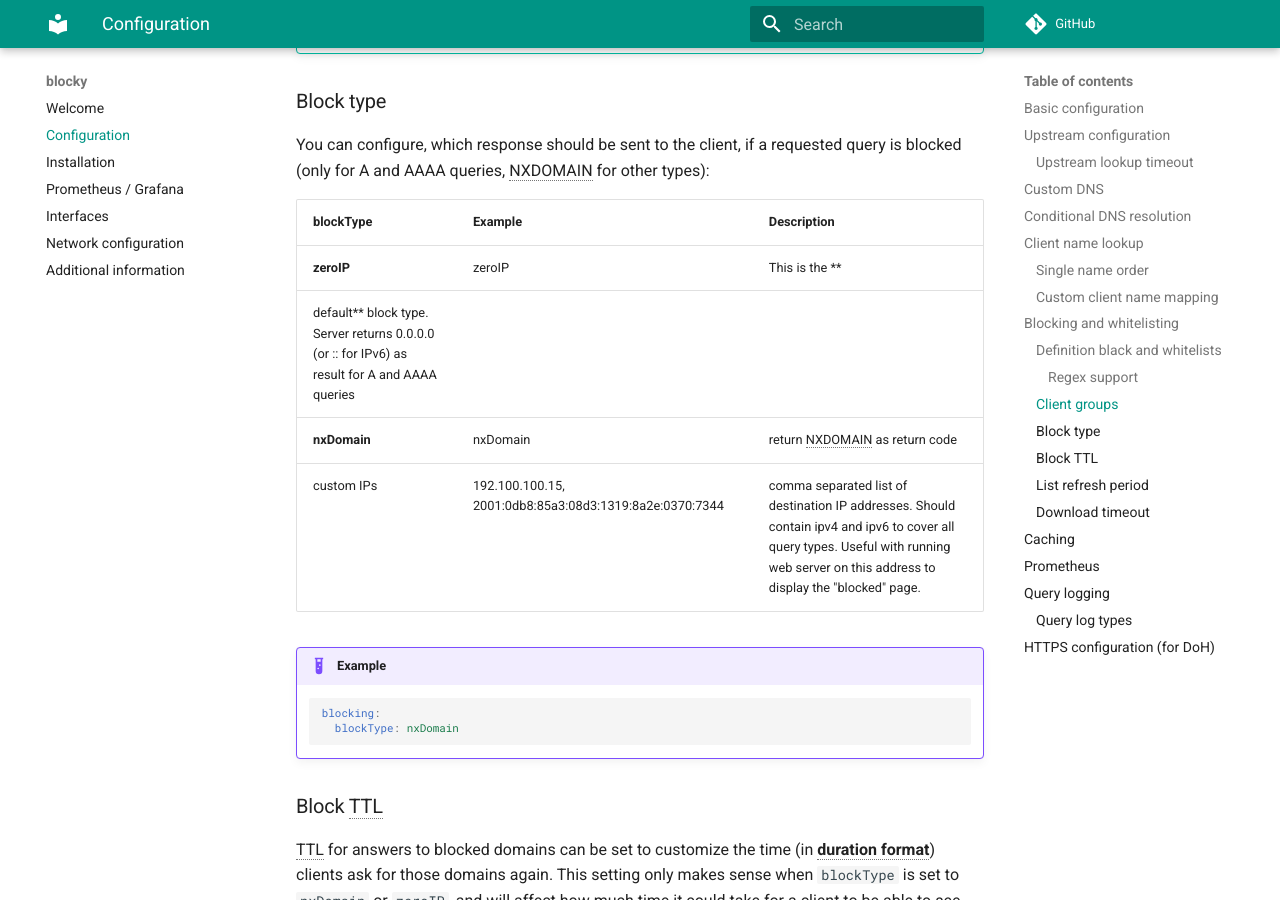
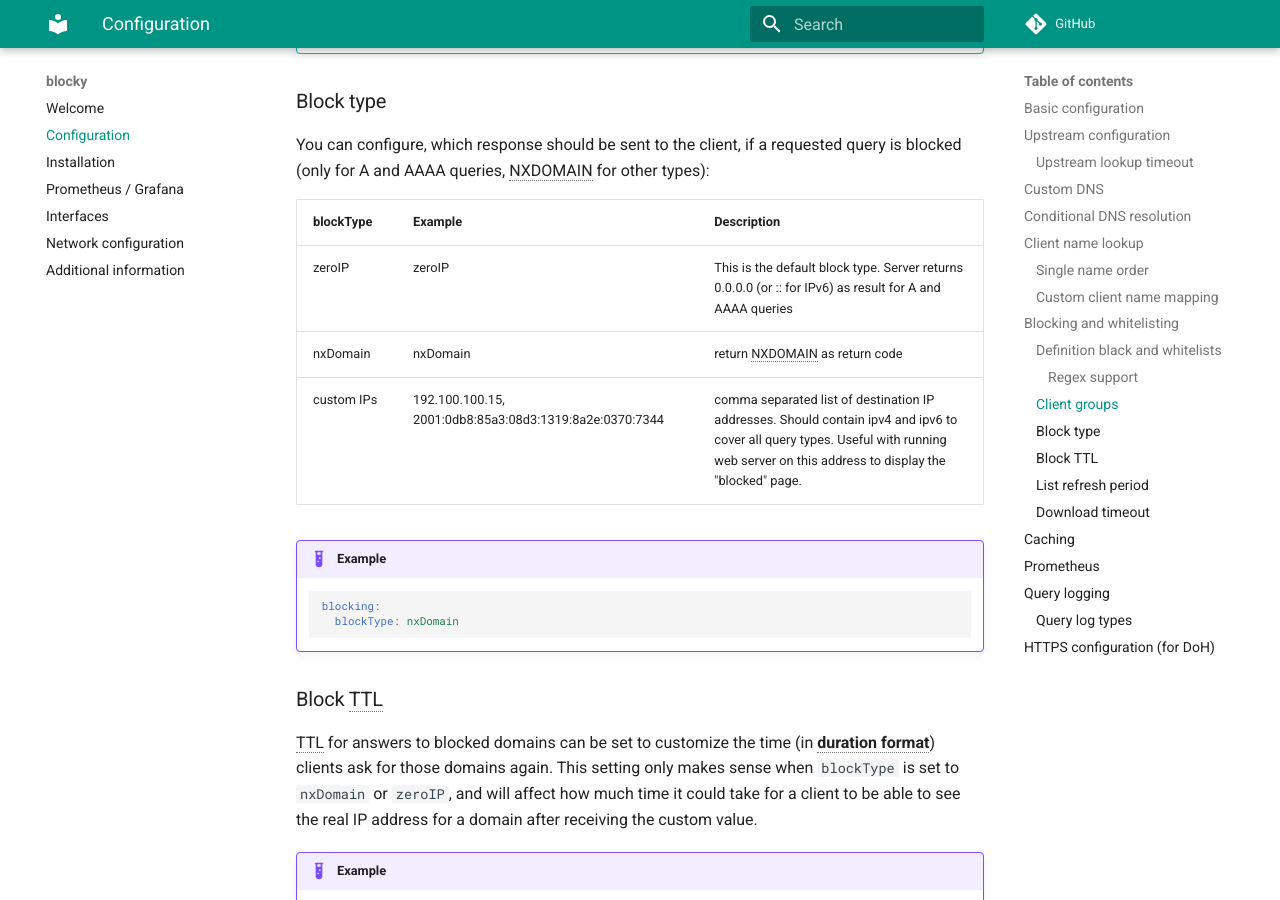
Before and after one commit to 0xERR0R/blocky, an MkDocs documentation site: the page built from docs/configuration.md, in a window 1280 px wide and 900 px high, scrolled down 7321 px. Built offline with MkDocs 1.6.1 and Material for MkDocs 9.7.7, drawn with Linux system fonts in a browser that asks for light colours; comment, search, counter and statistics services are not loaded.

Commit message:
fixed table layout

```diff
--- a/docs/configuration.md
+++ b/docs/configuration.md
@@ -285,11 +285,10 @@ CIDR notation.
 You can configure, which response should be sent to the client, if a requested query is blocked (only for A and AAAA
 queries, NXDOMAIN for other types):
 
-| blockType  | Example | Description                                                      |
-| ---------- | ------- | ---------------------------------------------------------------- |
-| **zeroIP** | zeroIP  | This is the **
-default** block type. Server returns 0.0.0.0 (or :: for IPv6) as result for A and AAAA queries |
-| **nxDomain** | nxDomain | return NXDOMAIN as return code |
+| blockType  | Example  | Description                                                      |
+| ---------- | -------  | ---------------------------------------------------------------- |
+| zeroIP     | zeroIP   | This is the default block type. Server returns 0.0.0.0 (or :: for IPv6) as result for A and AAAA queries |
+| nxDomain   | nxDomain | return NXDOMAIN as return code |
 | custom IPs | 192.100.100.15, 2001:0db8:85a3:08d3:1319:8a2e:0370:7344 | comma separated list of destination IP addresses. Should contain ipv4 and ipv6 to cover all query types. Useful with running web server on this address to display the "blocked" page.|
 
 !!! example
```
